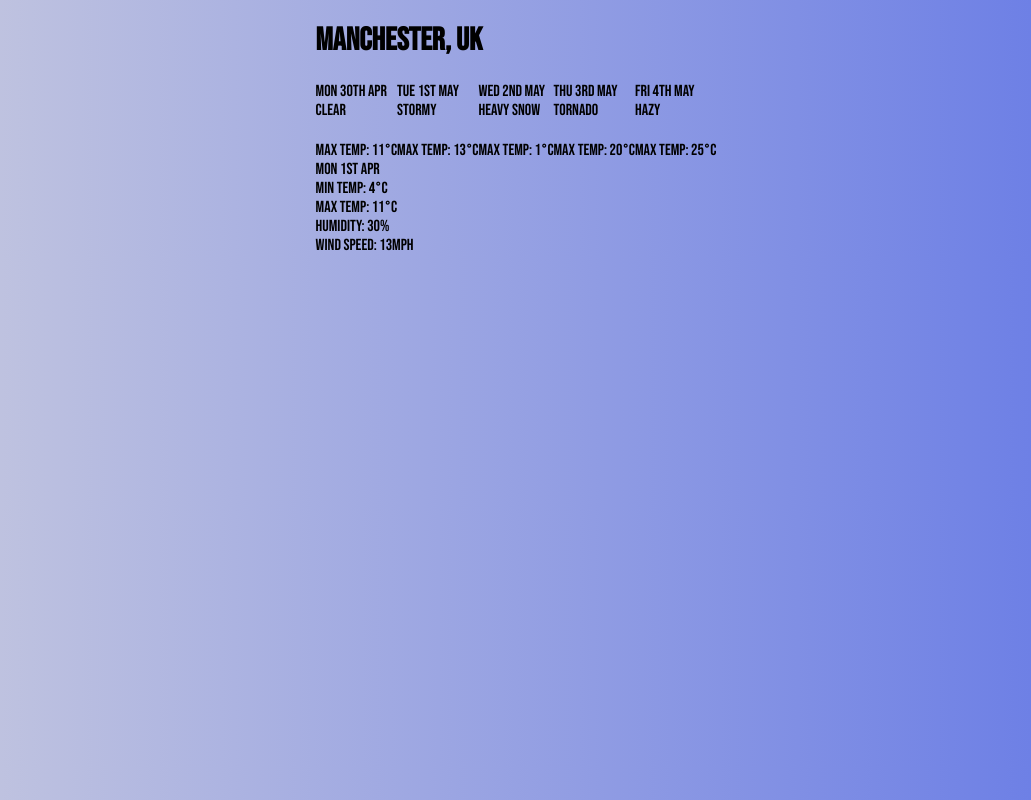
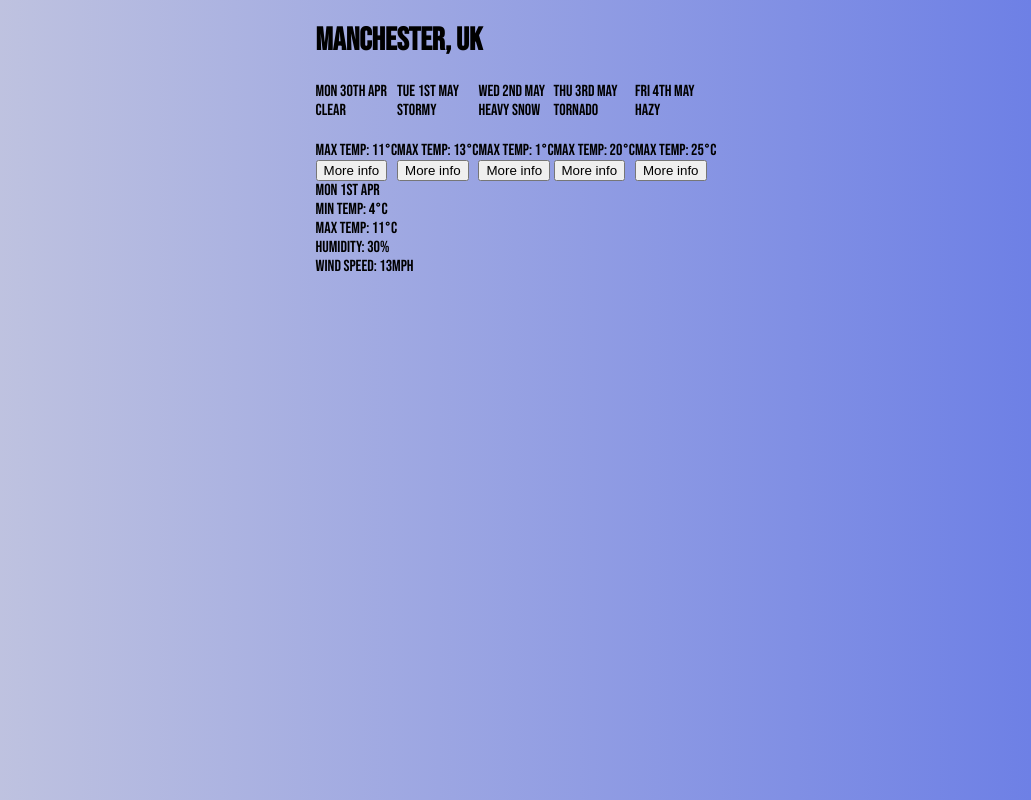
Before and after one commit to lucy-ironmonger/react-weather-app, a React (Create React App) app: page / in a window 1280 px wide. Shown: the whole page, without its empty margins (124-1155 px from the left). Built offline with nearby package versions, Linux system fonts and the light colour scheme; some icons are missing.

Commit message:
added forecast details state interactivity

```diff
--- a/src/components/App.js
+++ b/src/components/App.js
@@ -1,4 +1,6 @@
-import React from "react";
+/* eslint-disable  no-unused-vars */
+
+import React, { useState } from "react";
 import "../styles/App.css";
 import PropTypes from "prop-types";
 import LocationDetails from "./LocationDetails"; // First component
@@ -7,11 +9,24 @@ import ForecastDetails from "./ForecastDetails";
 
 const App = ({ location, forecasts }) => {
   const { city, country } = location;
+  const [selectedDate, setSelectedDate] = useState(forecasts[0].date);
+  // The below is setting the selectedForecast to be the object in forecasts that equals the selectedDate
+  const selectedForecast = forecasts.find(
+    (forecast) => selectedDate === forecast.date
+  );
+
+  const handleForecastSelect = (date) => {
+    setSelectedDate(date);
+  };
+
   return (
     <div className="weather-app">
       <LocationDetails city={city} country={country} />
-      <ForecastSummaries forecasts={forecasts} />
-      <ForecastDetails forecast={forecasts[0]} />
+      <ForecastSummaries
+        forecasts={forecasts}
+        onForecastSelect={handleForecastSelect}
+      />
+      <ForecastDetails forecast={selectedForecast} />
     </div>
   );
 };
--- a/src/components/ForecastSummaries.js
+++ b/src/components/ForecastSummaries.js
@@ -3,7 +3,7 @@ import "../styles/ForecastSummaries.css";
 import PropTypes from "prop-types";
 import ForecastSummary from "./ForecastSummary";
 
-const ForecastSummaries = ({ forecasts }) => {
+const ForecastSummaries = ({ forecasts, onForecastSelect }) => {
   return (
     <div className="forecast-summaries">
       {forecasts.map((forecast) => {
@@ -15,6 +15,7 @@ const ForecastSummaries = ({ forecasts }) => {
             description={description}
             icon={icon}
             key={date}
+            onSelect={onForecastSelect}
           />
         );
       })}
@@ -32,9 +33,11 @@ ForecastSummaries.propTypes = {
       min: PropTypes.number,
     }).isRequired,
   }),
+  onForecastSelect: PropTypes.func.isRequired,
 };
 
 ForecastSummaries.defaultProps = {
   forecasts: [],
 };
+
 export default ForecastSummaries;
--- a/src/components/ForecastSummary.js
+++ b/src/components/ForecastSummary.js
@@ -5,19 +5,24 @@ import WeatherIcon from "react-icons-weather";
 import moment from "moment";
 
 const ForecastSummary = (props) => {
-  const { date, description, icon, temperature } = props;
+  const { date, description, icon, temperature, onSelect } = props;
   return (
     <div className="forecast-summary">
       <div className="forecast-summary__date">
         {moment(date).format("ddd Do MMM")}
       </div>
       <div className="forecast-summary__description">{`${description}`}</div>
-      <div className="forecast-summary__icon" data-testid="forecast-icon">
+      <div className="forecast-summary__icon">
         <WeatherIcon name="owm" iconId={icon} />
       </div>
       <div className="forecast-summary_temperature">
         {`Max Temp:
         ${temperature.max}\u00b0c`}
+      </div>
+      <div className="forecast-summaries__button">
+        <button type="button" onClick={() => onSelect(date)}>
+          More info
+        </button>
       </div>
     </div>
   );
@@ -31,6 +36,7 @@ ForecastSummary.propTypes = {
     max: PropTypes.number,
     min: PropTypes.number,
   }).isRequired,
+  onSelect: PropTypes.func.isRequired,
 };
 
 export default ForecastSummary;
```
